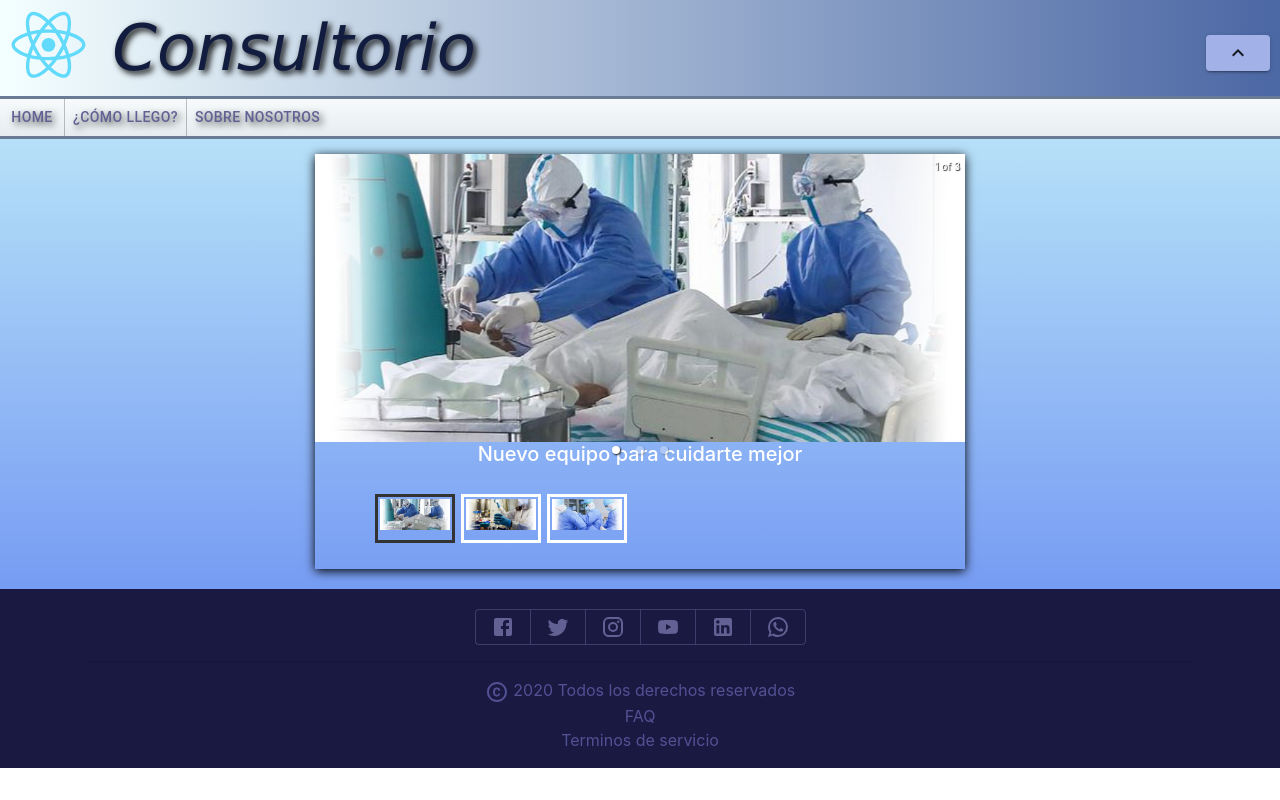
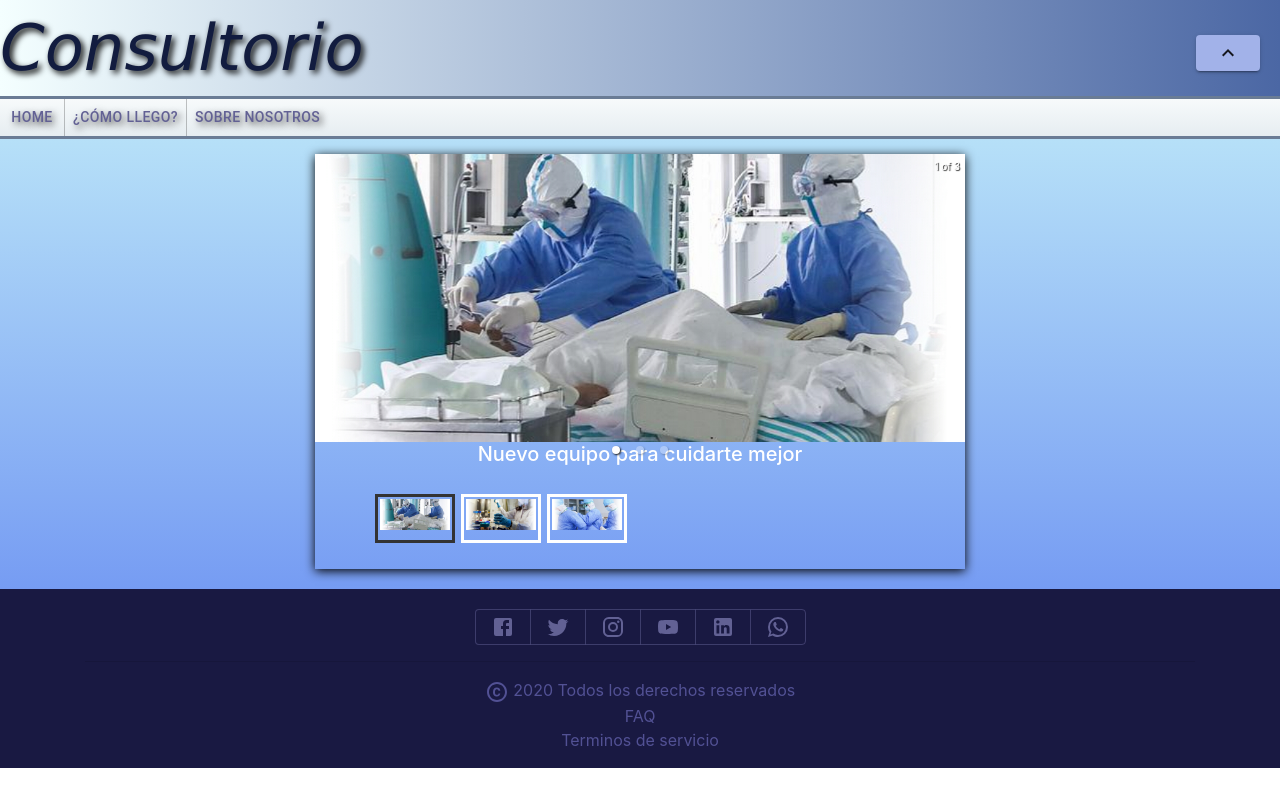
Before and after one commit to JPPieczocha/Aplicaciones-Interactivas-G2, a React (Create React App) app: page / in a window 1280 px wide. Built offline with nearby package versions, Linux system fonts and the light colour scheme; what react-google-maps would draw is missing.

Commit message:
solucione header

```diff
--- a/src/App.css
+++ b/src/App.css
@@ -1,18 +1,5 @@
 .App {
   height: unset;
-}
-
-.App-logo {
-  height: 90px;
-  padding: 0px;
-  margin-left: -15px;
-  margin-top: 0px;
-}
-
-@media (prefers-reduced-motion: no-preference) {
-  .App-logo {
-    animation: App-logo-spin infinite 5s linear;
-  }
 }
 
 .App-header {
@@ -55,6 +42,7 @@
   text-shadow: 3px 3px 6px black;
   display: flex;
   flex-direction: column;
+  max-width: 100%;
 }
 
 .Tarjeta{
@@ -67,15 +55,6 @@
 
 .App-link {
   color: #525194;
-}
-
-@keyframes App-logo-spin {
-  from {
-    transform: rotate(0deg);
-  }
-  to {
-    transform: rotate(360deg);
-  }
 }
 
 .titulos{
@@ -114,13 +93,6 @@ margin: auto;
 float: center;
 }
 
-.menuDesplegable{
-padding: 0px;
-margin-right: 10px;
-}
-
-.inicio{float:right;}
-
 /*  -- FOOTER --  */
 .main-footer {
   color: #525194;
@@ -142,17 +114,6 @@ margin-right: 10px;
 
 /* --CONFIGURACION--*/
 
-.Configuracion input{
-  width: 500px;
-  margin-bottom: 20px;
-  border: none;
-  border-bottom: 1px solid #000;
-  outline: none;
-  height: 40px;
-  color: #000;
-  font-size: 16px;
-}
-
 .botonConfig {
   margin-top: 10px;
   margin-bottom: 20px;
--- a/src/components/Desplegable.js
+++ b/src/components/Desplegable.js
@@ -1,5 +1,5 @@
 import React from 'react';
-import { withStyles } from '@material-ui/core/styles';
+import { withStyles} from '@material-ui/core/styles';
 import Button from '@material-ui/core/Button';
 import ExpandLess from '@material-ui/icons/ExpandLess';
 import ExpandMore from '@material-ui/icons/ExpandMore';
@@ -52,7 +52,7 @@ export default function CustomizedMenus() {
   };
 
   return (
-    <div className="menuDesplegable">
+    <div>
       <Button
         aria-controls="customized-menu"
         aria-haspopup="true"
--- a/src/components/HeaderGrid.js
+++ b/src/components/HeaderGrid.js
@@ -3,7 +3,6 @@ import { makeStyles } from '@material-ui/core/styles';
 import Desplegable from './Desplegable.js';
 import InicioRegistro from './InicioRegistro.js'
 import Grid from '@material-ui/core/Grid';
-import logo from './../logo.svg';
 
 const useStyles = makeStyles((theme) => ({
   root: {
@@ -11,10 +10,12 @@ const useStyles = makeStyles((theme) => ({
     padding: 0,
     display:"flex",
     flexDirection: "row",
+    maxWidth: "100%",
   },
-  size:{
-    maxWidth: "100px",
-  }
+  derecha:{
+    maxWidth: 'inherit',
+    marginRight:'20px',
+  },
 }));
 export default function HeaderGrid() {
   const classes = useStyles();
@@ -23,10 +24,9 @@ export default function HeaderGrid() {
     <div className={classes.root}>
       <Grid container className={classes.root}>
         <Grid item xs>
-        <img src={logo} className="App-logo" alt="logo" align= "left"/>
         Consultorio
         </Grid>
-        <Grid item xs className={classes.size} align='right'>
+        <Grid item xs className={classes.derecha} align="right">
          <Desplegable/>
         </Grid>
       </Grid>
--- a/src/components/InicioRegistro.js
+++ b/src/components/InicioRegistro.js
@@ -6,10 +6,10 @@ import { Link } from 'react-router-dom'
 export default function InicioRegistro() {
 
   return (
-    <div className="inicio">
+    <div>
      <ButtonGroup variant="text" aria-label="text primary button group" color="primary">
-        <Link to={'/login'}><Button> Iniciar Sesión </Button></Link>
-        <Link to={'/register'}><Button> Registrarse </Button></Link>
+        <Link to={'/login'}><Button className="boton"> Iniciar Sesión </Button></Link>
+        <Link to={'/register'}><Button className="boton"> Registrarse </Button></Link>
      </ButtonGroup>
     </div>
   );
```
